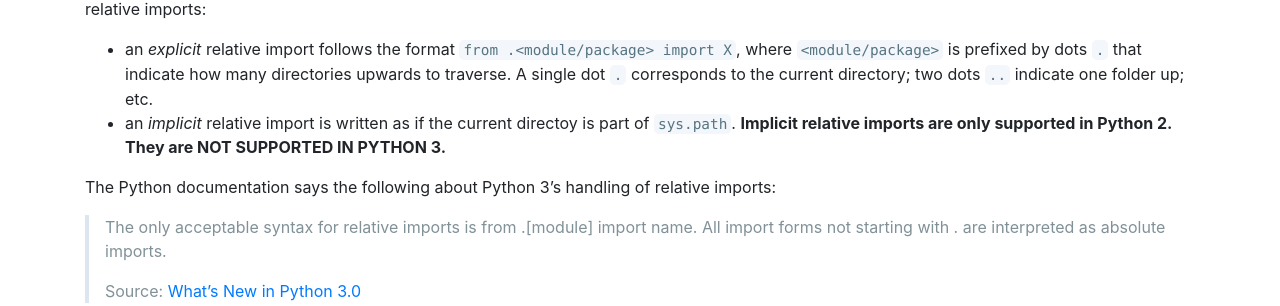
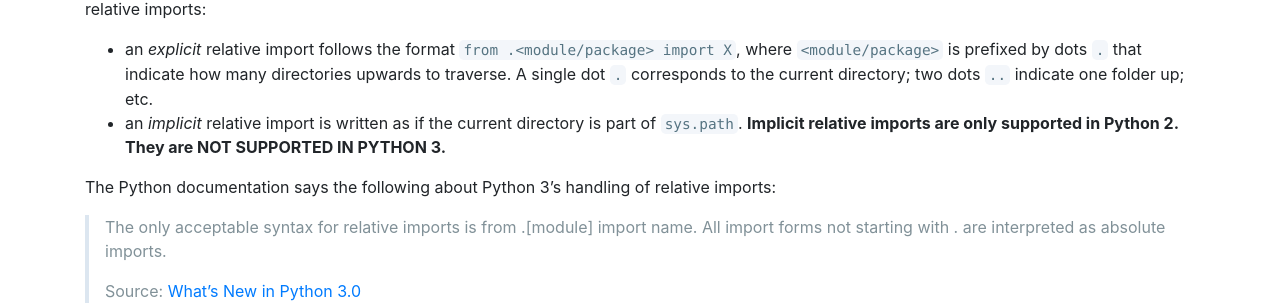
Before and after one commit to chrisyeh96/chrisyeh96.github.io, a Jekyll site: the page built from _posts/2017-08-08-definitive-guide-python-imports.md, in a window 1280 px wide and 900 px high, scrolled down 6462 px. Shown: the part 147-453 px from the top of the window. Built offline with Jekyll 4.4.1, drawn with Linux system fonts in a browser that asks for light colours; some of the changed text lies outside the part shown.

Commit message:
Python Imports: fix typos

```diff
--- a/_posts/2017-08-08-definitive-guide-python-imports.md
+++ b/_posts/2017-08-08-definitive-guide-python-imports.md
@@ -245,7 +245,7 @@
 
 A **relative import** uses the relative path (starting from the path of the current module) to the desired module to import. There are two types of relative imports:
 - an *explicit* relative import follows the format `from .<module/package> import X`, where `<module/package>` is prefixed by dots `.` that indicate how many directories upwards to traverse. A single dot `.` corresponds to the current directory; two dots `..` indicate one folder up; etc.
-- an *implicit* relative import is written as if the current directoy is part of `sys.path`. **Implicit relative imports are only supported in Python 2. They are NOT SUPPORTED IN PYTHON 3.**
+- an *implicit* relative import is written as if the current directory is part of `sys.path`. **Implicit relative imports are only supported in Python 2. They are NOT SUPPORTED IN PYTHON 3.**
 
 The Python documentation says the following about Python 3's handling of relative imports:
 > The only acceptable syntax for relative imports is from .[module] import name. All import forms not starting with . are interpreted as absolute imports.
```
Also changed, not shown: other parts of _posts/2017-08-08-definitive-guide-python-imports.md (+1 -1 lines).
